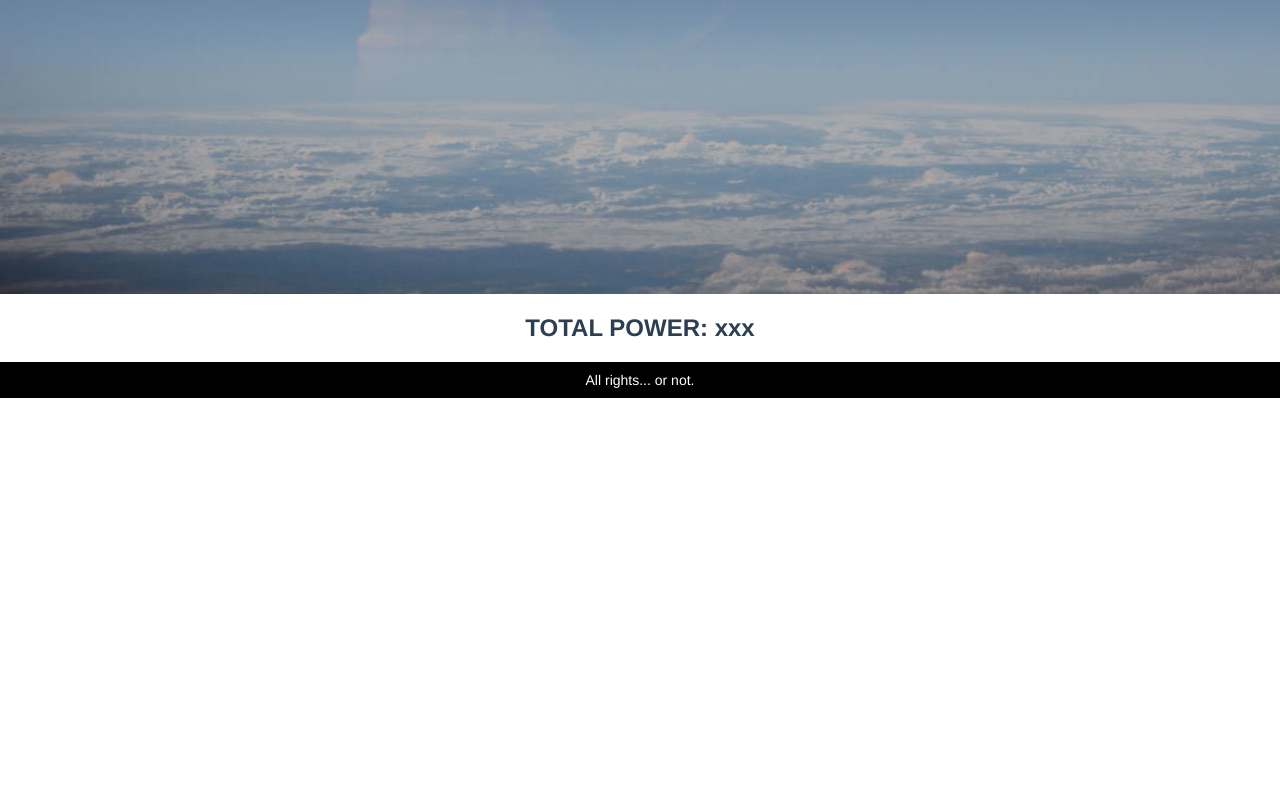
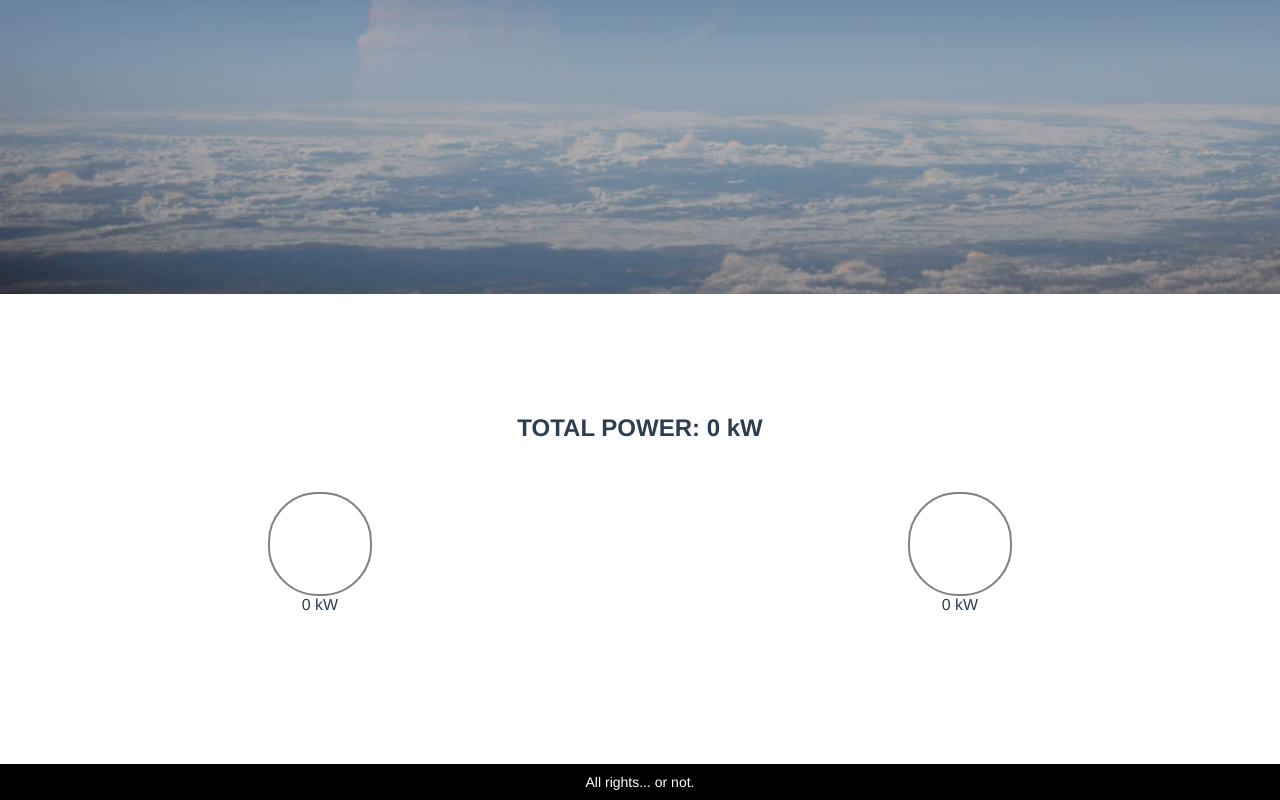
Before and after one commit to Majkyel/recruitment_challenge, a Vue app: page /status in a window 1280 px wide. Shown: the part 506-1306 px from the top of the page. Before the commit the page ends 904 px from the top, so only its background shows below. Built offline with nearby package versions, Linux system fonts and the light colour scheme.

Commit message:
Update style and add logic content in component.

```diff
--- a/src/components/status/machinesPowerInformation.vue
+++ b/src/components/status/machinesPowerInformation.vue
@@ -1,13 +1,19 @@
 <template>
 <div class="machinesPower">
   <div class="machinesPower__container container">
-    <h2 class="machinesPower__title">TOTAL POWER: xxx</h2>
+    <h2 class="machinesPower__title">TOTAL POWER: {{totalPower}} kW</h2>
     <div class="machinesPower__content">
-      <div class="machinesPower--consumption first-content">
-
+      <div class="machinesPower__content--consumption first-content">
+        <div class="machinesPower__image">
+          <img src="" alt="">
+        </div>
+        <div class="machinesPower--consumption">{{mileniumFalconPower}} kW</div>
       </div>
-      <div class="machinesPower--consumption second-content">
-
+      <div class="machinesPower__content--consumption second-content">
+        <div class="machinesPower__image">
+          <img src="" alt="">
+        </div>
+        <div class="machinesPower--consumption">{{lightsaberPower}} kW</div>
       </div>
     </div>
   </div>
@@ -17,9 +23,39 @@
 <script>
 export default {
   name: 'machinesPower',
+  data: function() {
+    return {
+      totalPower: 0,
+      mileniumFalconPower: 0,
+      lightsaberPower: 0,
+      mileniumIsActive: false,
+      lightsaberIsActive: false
+    }
+  }
 };
 </script>
 
 <style lang="scss" scoped>
+.machinesPower {
+    .machinesPower__container {
+        padding: 100px 0;
+        .machinesPower__title {}
+        .machinesPower__content {
+            display: flex;
+            justify-content: space-around;
+            margin: 50px 0;
+            .machinesPower__content--consumption {
+                .machinesPower__image {
+                    height: 100px;
+                    width: 100px;
+                    border: 2px solid gray;
+                    border-radius: 50px;
 
+                }
+            }
+            .first-content {}
+            .second-content {}
+        }
+    }
+}
 </style>
```
